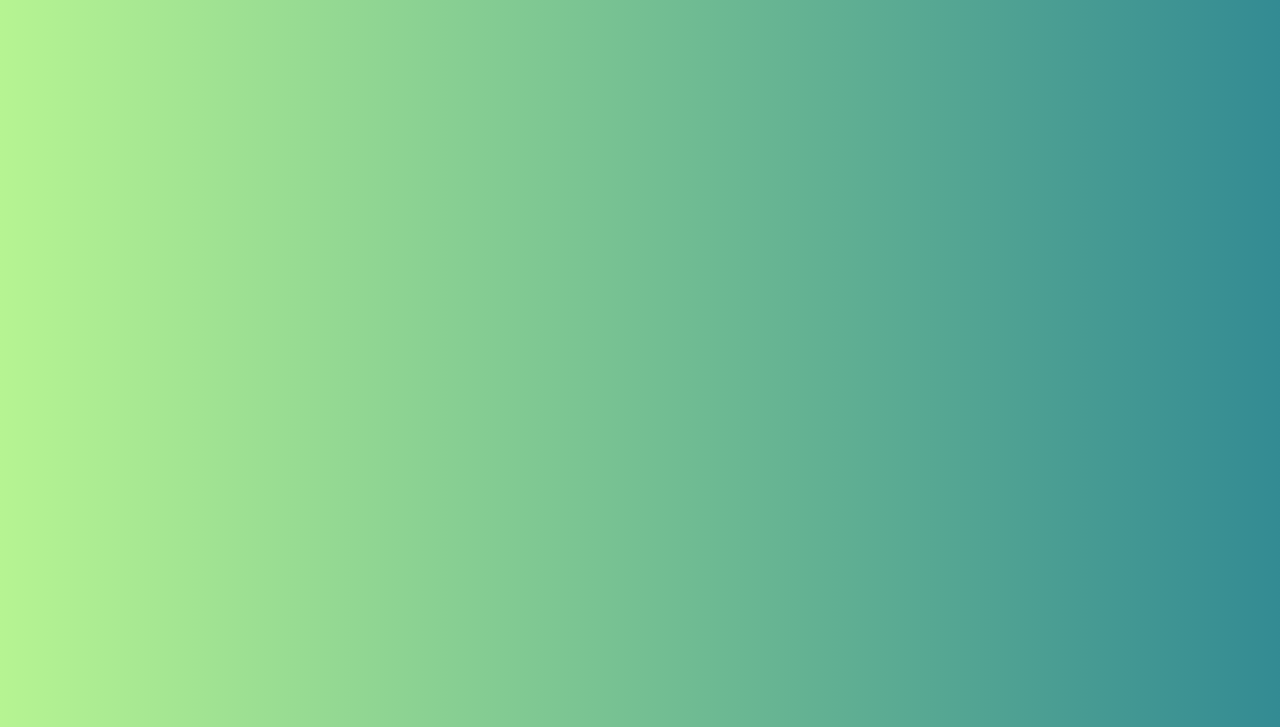
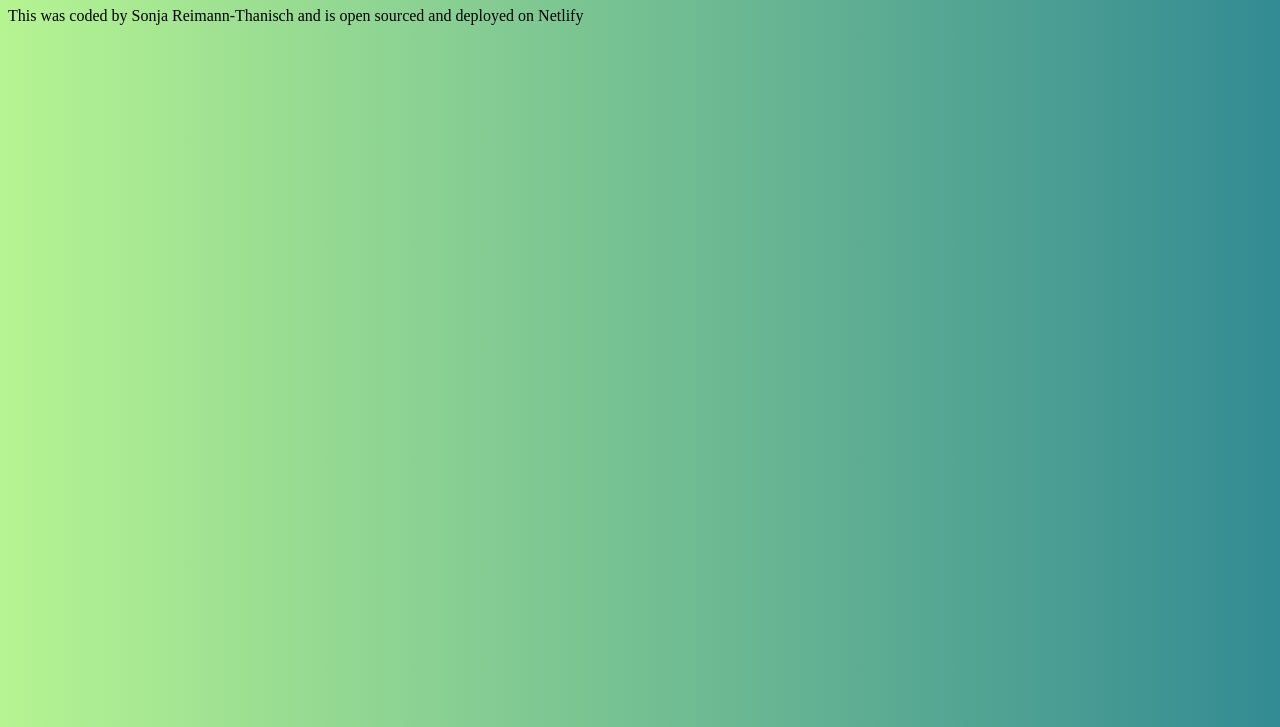
Before and after one commit to Sonja40/AI_Poem_Generator, a plain HTML site: page index.html in a window 1280 px wide. Shown: the part 73-800 px from the top of the page. Drawn offline with Linux system fonts and the light colour scheme.

Commit message:
added gitbu/Netlify in footer

```diff
--- a/index.html
+++ b/index.html
@@ -9,6 +9,8 @@
 <body>
     <h1>Welcome to my AI Poem-Generator</h1>
 
+    <footer>This was coded by Sonja Reimann-Thanisch and is <a href="https://github.com/Sonja40/AI_Poem_Generator"></a>open sourced and deployed on <a href="https://astonishing-pasca-bf8d62.netlify.app/"></a> Netlify</footer>
+
     <script src="src/index.js"></script>
 </body>
 </html>
```
